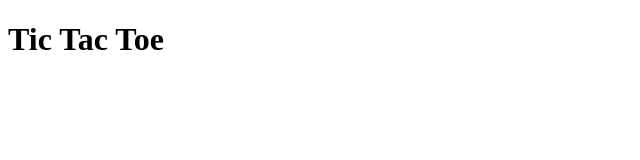
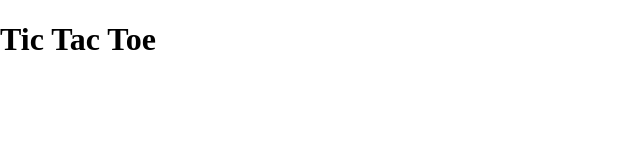
Before and after one commit to Domar95/tic-tac-toe, a React (Create React App) app in the folder client/: page / in a window 1280 px wide. Shown: the top 160 px of the page, without its empty margins (0-640 px from the left). Built offline with nearby package versions, Linux system fonts and the light colour scheme.

Commit message:
style: set body margin 0

```diff
--- /dev/null
+++ b/client/src/index.scss
@@ -0,0 +1,3 @@
+body {
+  margin: 0;
+}
```
Also changed, not shown: client/src/index.tsx (+6 -5 lines).
